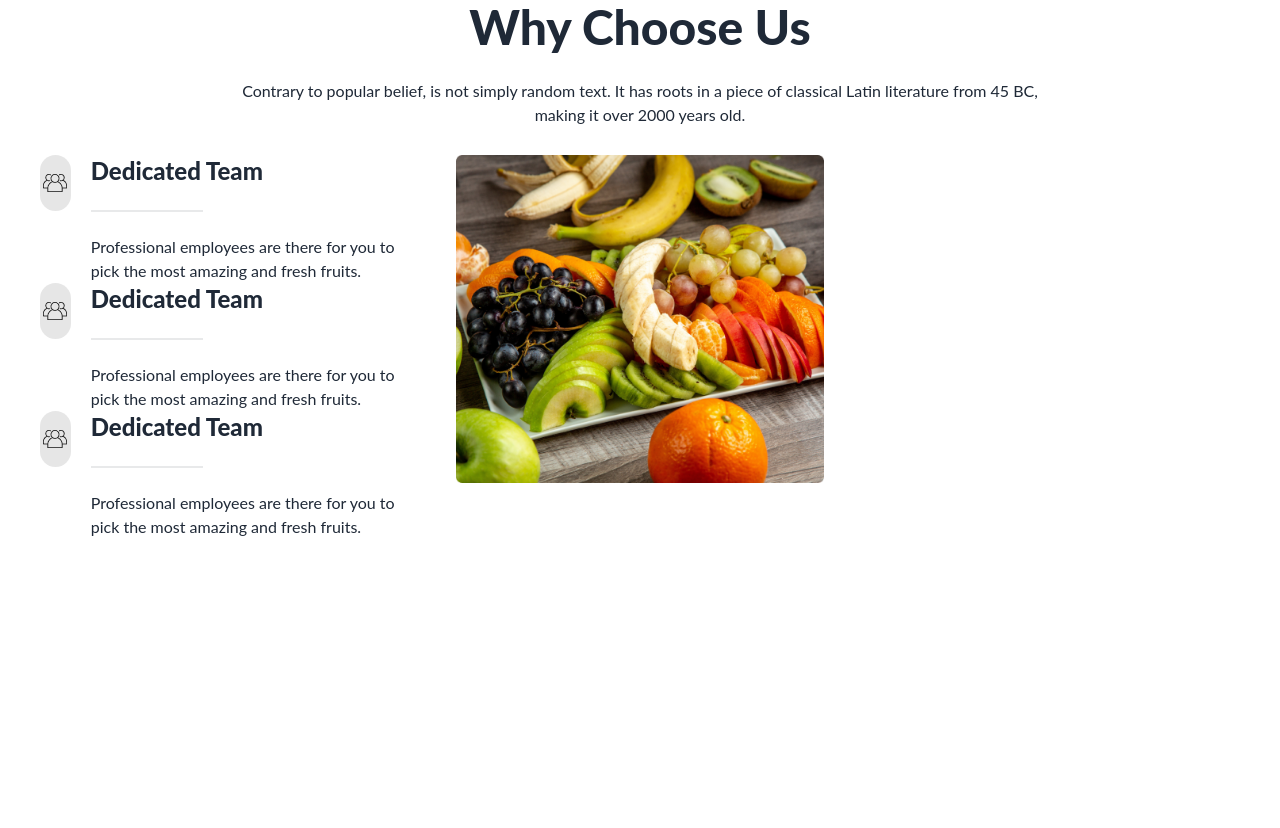
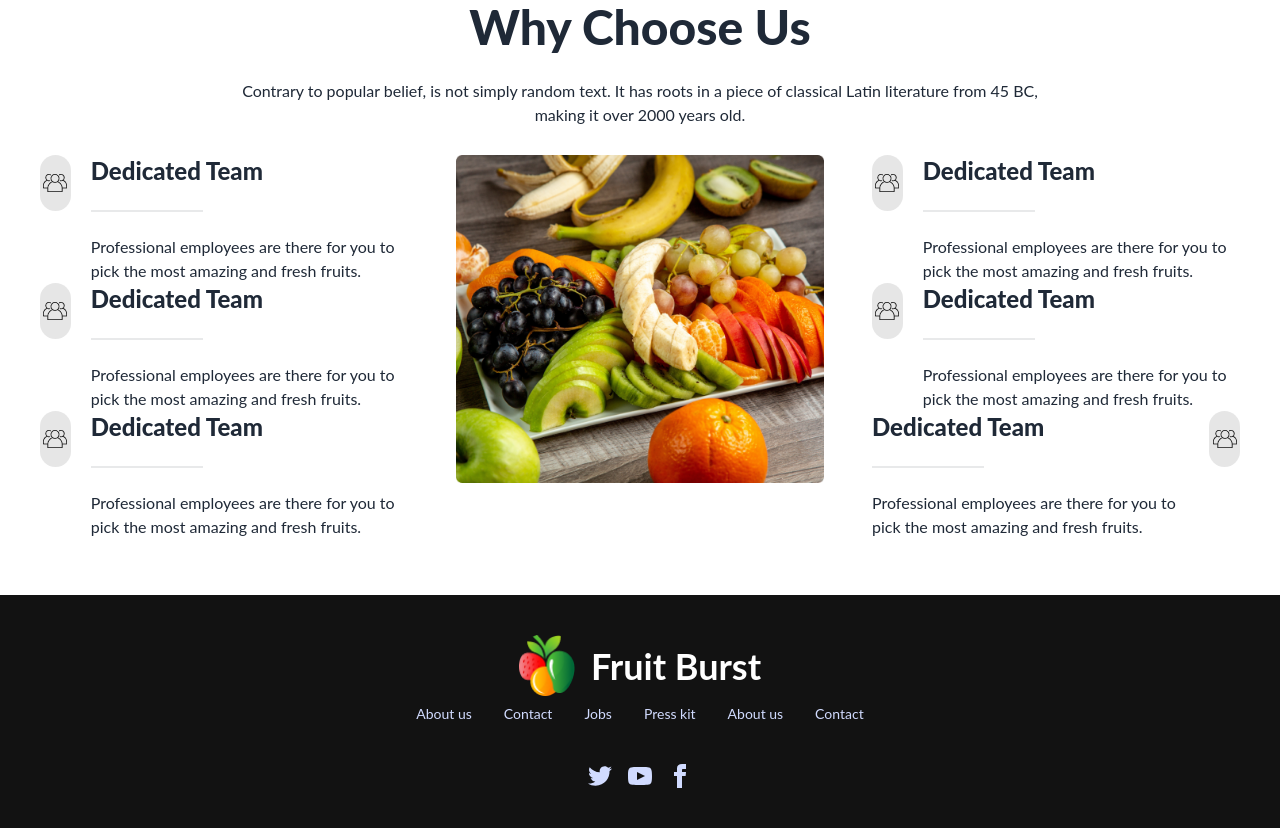
Before and after one commit to Yeasir7/Fruit-brust, a plain HTML site: page index.html in a window 1280 px wide. Shown: the part 2618-3446 px from the top of the page. Before the commit the page ends 3213 px from the top, so only its background shows below. Drawn offline with nearby package versions, Linux system fonts and the light colour scheme.

Commit message:
done footer

```diff
--- a/index.html
+++ b/index.html
@@ -330,9 +330,65 @@
             <div>
               <img src="images/whychoose1.png" alt="">
             </div>
-            <div></div>
+            <div>
+              <div class="flex justify-center gap-5">
+                <div class="h-14 w-14 bg-[#1212121A] rounded-full flex items-center justify-center">
+                  <img src="images/group 1.png" alt="">
+                </div>
+                <div>
+                  <h4 class="text-2xl font-extrabold text-left">Dedicated Team</h4>
+                  <div class="divider w-28"></div>
+                  <p class="text-left">Professional employees are there for you to pick the most amazing and fresh fruits.</p>
+                </div>
+              </div>
+              <div class="flex justify-center gap-5">
+                <div class="h-14 w-14 bg-[#1212121A] rounded-full flex items-center justify-center">
+                  <img src="images/group 1.png" alt="">
+                </div>
+                <div>
+                  <h4 class="text-2xl font-extrabold text-left">Dedicated Team</h4>
+                  <div class="divider w-28"></div>
+                  <p class="text-left">Professional employees are there for you to pick the most amazing and fresh fruits.</p>
+                </div>
+              </div>
+              <div class="flex justify-center gap-5">
+                <div>
+                  <h4 class="text-2xl font-extrabold text-left">Dedicated Team</h4>
+                  <div class="divider w-28"></div>
+                  <p class="text-left">Professional employees are there for you to pick the most amazing and fresh fruits.</p>
+                </div>
+                <div class="h-14 w-14 bg-[#1212121A] rounded-full flex items-center justify-center">
+                  <img src="images/group 1.png" alt="">
+                </div>
+              </div>
+            </div>
           </div>
         </section>
     </main>
+
+    <footer class="footer footer-center p-10 bg-[#121212] text-primary-content">
+      <aside>
+        <div class="flex items-center gap-4">
+          <img class="w-7 lg:w-14" src="images/logo.png" alt="">
+          <h1 class="text-xl lg:text-4xl text-white font-bold">Fruit Burst</h1>
+        </div>
+        <ul class="flex flex-wrap gap-8 justify-center">
+          <a class="link link-hover">About us</a>
+          <a class="link link-hover">Contact</a>
+          <a class="link link-hover">Jobs</a>
+          <a class="link link-hover">Press kit</a>
+          <a class="link link-hover">About us</a>
+          <a class="link link-hover">Contact</a>
+        </ul>
+
+      </aside>
+      <nav>
+        <div class="grid grid-flow-col gap-4">
+          <a><svg xmlns="http://www.w3.org/2000/svg" width="24" height="24" viewBox="0 0 24 24" class="fill-current"><path d="M24 4.557c-.883.392-1.832.656-2.828.775 1.017-.609 1.798-1.574 2.165-2.724-.951.564-2.005.974-3.127 1.195-.897-.957-2.178-1.555-3.594-1.555-3.179 0-5.515 2.966-4.797 6.045-4.091-.205-7.719-2.165-10.148-5.144-1.29 2.213-.669 5.108 1.523 6.574-.806-.026-1.566-.247-2.229-.616-.054 2.281 1.581 4.415 3.949 4.89-.693.188-1.452.232-2.224.084.626 1.956 2.444 3.379 4.6 3.419-2.07 1.623-4.678 2.348-7.29 2.04 2.179 1.397 4.768 2.212 7.548 2.212 9.142 0 14.307-7.721 13.995-14.646.962-.695 1.797-1.562 2.457-2.549z"></path></svg></a>
+          <a><svg xmlns="http://www.w3.org/2000/svg" width="24" height="24" viewBox="0 0 24 24" class="fill-current"><path d="M19.615 3.184c-3.604-.246-11.631-.245-15.23 0-3.897.266-4.356 2.62-4.385 8.816.029 6.185.484 8.549 4.385 8.816 3.6.245 11.626.246 15.23 0 3.897-.266 4.356-2.62 4.385-8.816-.029-6.185-.484-8.549-4.385-8.816zm-10.615 12.816v-8l8 3.993-8 4.007z"></path></svg></a>
+          <a><svg xmlns="http://www.w3.org/2000/svg" width="24" height="24" viewBox="0 0 24 24" class="fill-current"><path d="M9 8h-3v4h3v12h5v-12h3.642l.358-4h-4v-1.667c0-.955.192-1.333 1.115-1.333h2.885v-5h-3.808c-3.596 0-5.192 1.583-5.192 4.615v3.385z"></path></svg></a>
+        </div>
+      </nav>
+    </footer>
 </body>
 </html>
```
